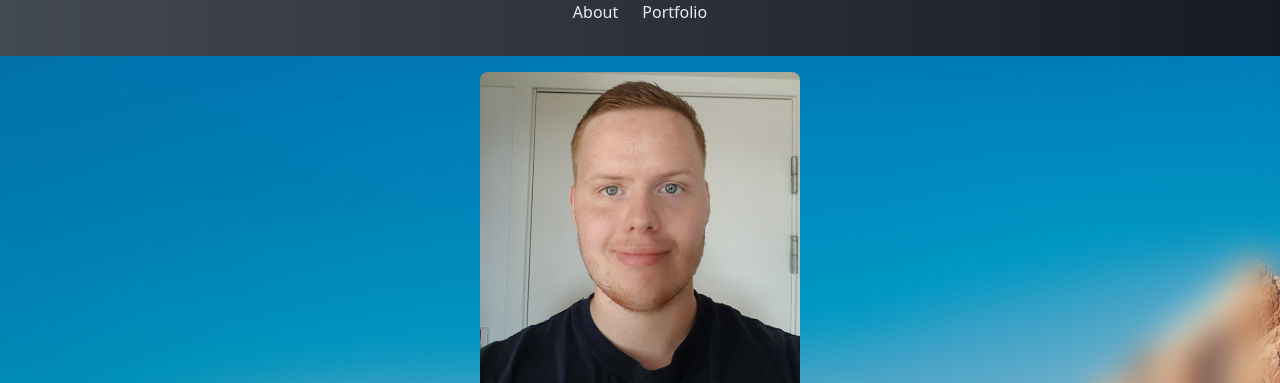
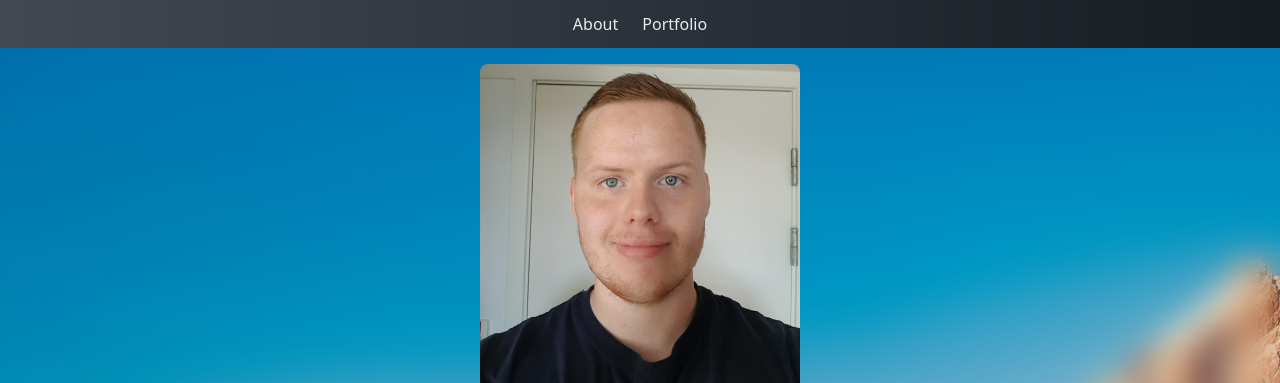
Before and after one commit to MarcelKristensen/tailwind_portfolio, a website: page index.html in a window 1280 px wide. Shown: the top 383 px of the page. Drawn offline with Linux system fonts and the light colour scheme.

Commit message:
Navbar styled + sticky to top

```diff
--- a/index.html
+++ b/index.html
@@ -10,15 +10,18 @@
 <body class=" backdrop-blur-lg bg-fixed" style="background-image: url('/images/background-image.jpg');">
 
     <!-- navbar -->
-    <nav class="relative h-14 top-0 bg-gradient-to-r bg-gradient-to-r from-secondary to-primary">
-        <ul class="flex text-grayTitle justify-center">
-            <li class="mr-6">
-              <a href="#">About</a>
-            </li>
-            <li>
-              <a href="#portfolio">Portfolio</a>
-            </li>
-          </ul>
+    <nav class="h-12 relative px-4 py-4 flex justify-between items-center bg-gradient-to-r bg-gradient-to-r from-secondary to-primary sticky top-0">
+        <div>
+            <ul class="text-grayTitle hidden absolute top-1/2 left-1/2 transform -translate-y-1/2 -translate-x-1/2 lg:flex lg:mx-auto lg:flex lg:items-center lg:w-auto lg:space-x-6">
+                <li>
+                    <a class="text-center" href="#">About</a>
+                </li>
+
+                <li>
+                    <a href="#portfolio">Portfolio</a>
+                </li>
+            </ul>
+        </div>
     </nav>
 
     <!-- card & description section-->
```
Also changed, not shown: css/main.css.
